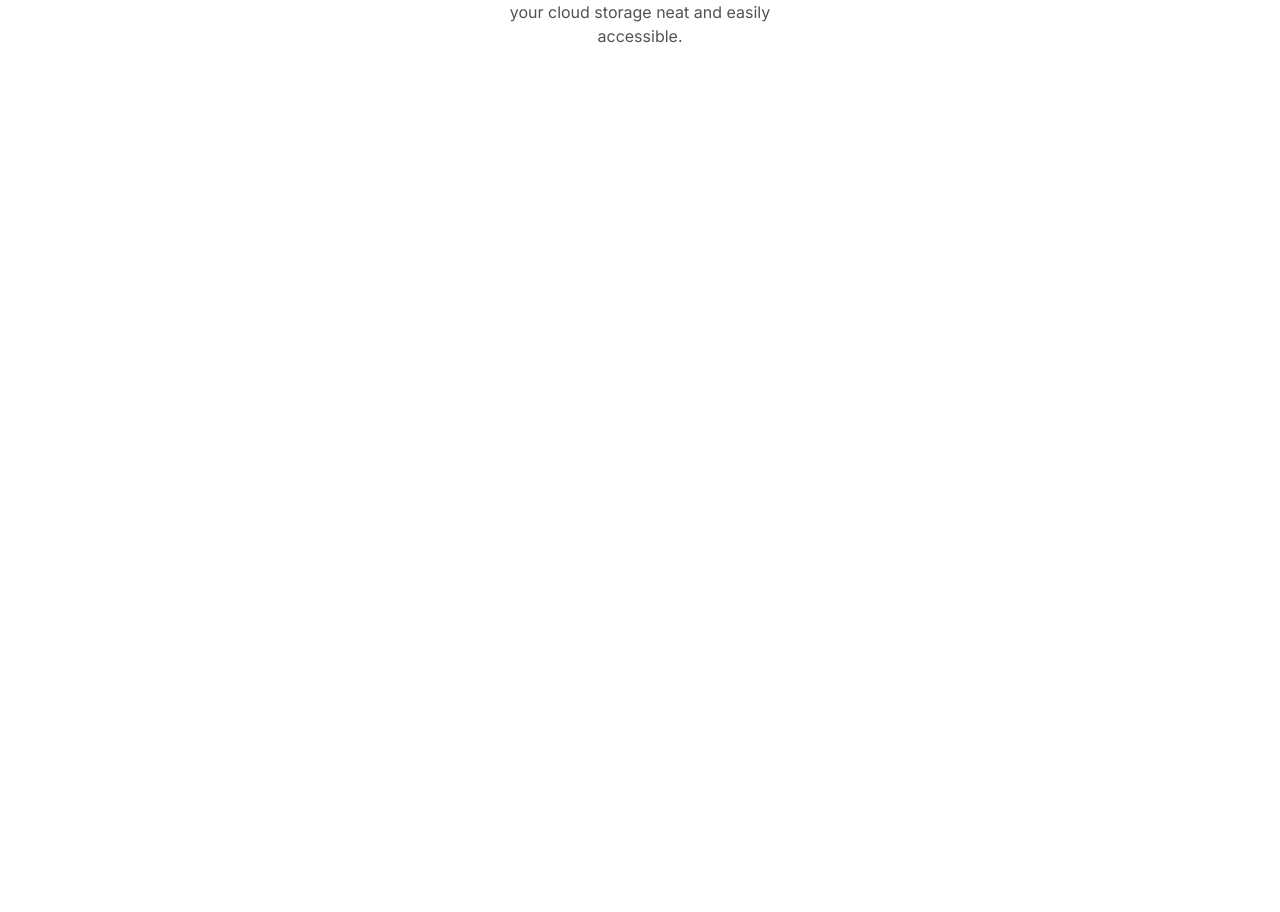
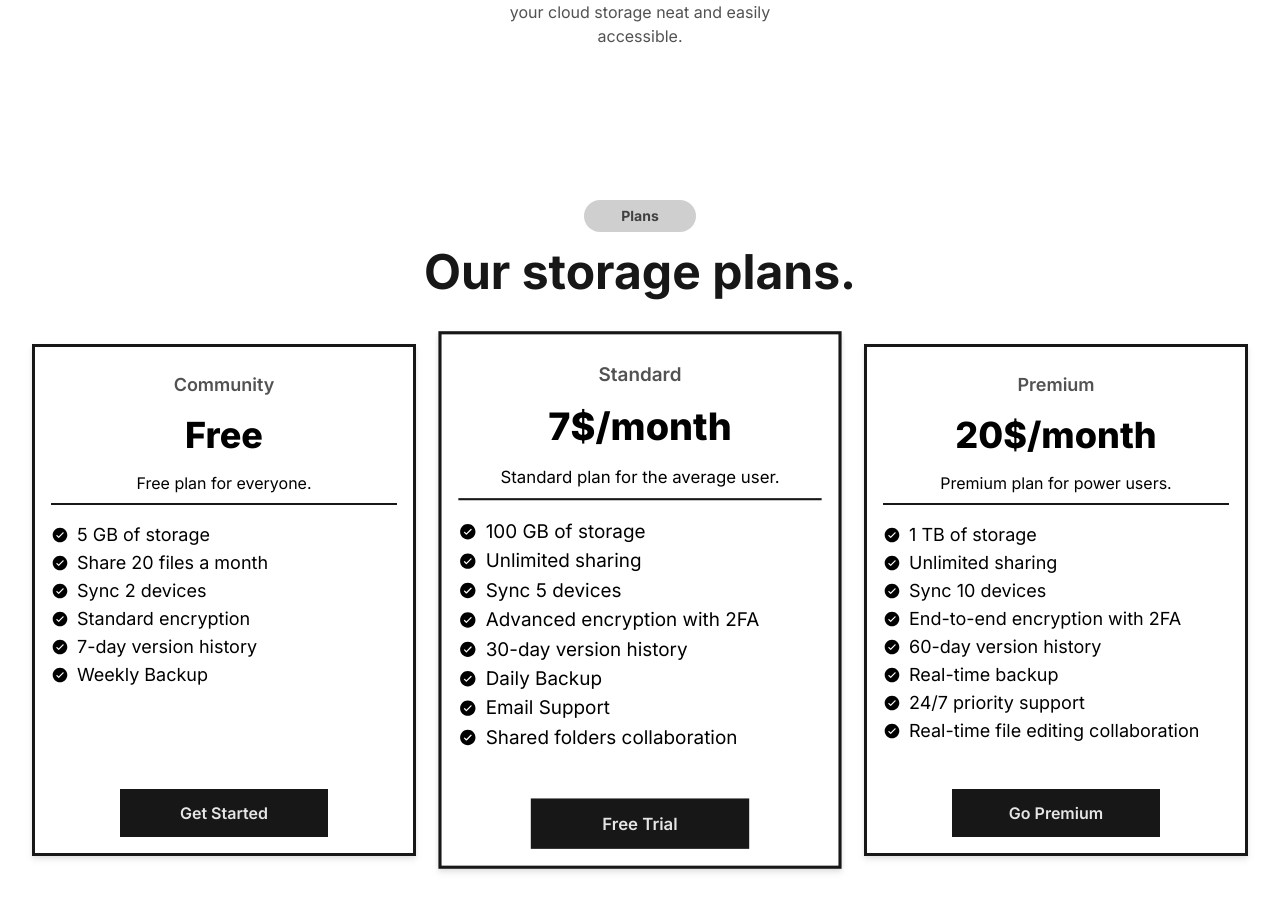
Before and after one commit to as9284/sky-cloud, a React (Vite) app: page / in a window 1280 px wide. Shown: the part 1488-2400 px from the top of the page. Before the commit the page ends 1616 px from the top, so only its background shows below. Built offline with nearby package versions, Linux system fonts and the light colour scheme.

Commit message:
Finalize the plans section

```diff
--- a/src/components/Features.jsx
+++ b/src/components/Features.jsx
@@ -15,11 +15,9 @@ export const Features = () => {
             backgroundPosition: "0 0,10px 10px",
           }}
           className="absolute inset-0 w-full h-full z-0"
-        ></div>
+        />
         <div className="relative w-full flex flex-col justify-center items-center p-8 z-10">
-          <p className="w-28 h-8 flex flex-col justify-center items-center text-neutral-700 bg-neutral-700/25 rounded-full text-center text-sm font-bold mb-4">
-            Features
-          </p>
+          <p className="feature-tag">Features</p>
           <h2 className="w-full text-4xl md:text-5xl font-bold text-neutral-900 mb-4 md:mb-12">
             Our main features.
           </h2>
--- /dev/null
+++ b/src/components/Plans.jsx
@@ -0,0 +1,213 @@
+import React from "react";
+import { IoIosCheckmarkCircle } from "react-icons/io";
+
+export const Plans = () => {
+  return (
+    <>
+      <div className="relative w-full min-h-dvh m-auto bg-cover flex flex-col justify-center items-center select-none">
+        <div
+          style={{
+            backgroundColor: "#ffffff",
+            opacity: "0.4",
+            backgroundImage:
+              "radial-gradient(#000000 0.5px, transparent 0.5px), radial-gradient(#000000 0.5px, #ffffff 0.5px)",
+            backgroundSize: "20px 20px",
+            backgroundPosition: "0 0,10px 10px",
+          }}
+          className="absolute inset-0 w-full h-full z-0"
+        />
+        <div className="relative w-full flex flex-col justify-center items-center p-8 z-10">
+          <p className="feature-tag">Plans</p>
+          <h2 className="w-full text-4xl md:text-5xl font-bold text-neutral-900 mb-4 md:mb-12 text-center">
+            Our storage plans.
+          </h2>
+          <div className="w-full flex flex-wrap justify-center items-center gap-8">
+            <div className="relative w-96 h-[32rem] bg-white border-[3px] border-neutral-900 drop-shadow-md flex flex-col justify-start items-center p-4 hover:scale-[1.02] duration-200">
+              <div className="w-full flex flex-col justify-center items-center">
+                <h3 className="text-lg font-semibold text-neutral-600 py-2">
+                  Community
+                </h3>
+                <h4 className="text-4xl font-extrabold py-2">Free</h4>
+                <p className="py-2 text-center">Free plan for everyone.</p>
+                <hr className="w-full border-[1px] border-neutral-900" />
+              </div>
+              <div className="w-full flex flex-col justify-center items-start pt-4">
+                <p className="plan-text">
+                  <span>
+                    <IoIosCheckmarkCircle />
+                  </span>
+                  5 GB of storage
+                </p>
+                <p className="plan-text">
+                  <span>
+                    <IoIosCheckmarkCircle />
+                  </span>
+                  Share 20 files a month
+                </p>
+                <p className="plan-text">
+                  <span>
+                    <IoIosCheckmarkCircle />
+                  </span>
+                  Sync 2 devices
+                </p>
+                <p className="plan-text">
+                  <span>
+                    <IoIosCheckmarkCircle />
+                  </span>
+                  Standard encryption
+                </p>
+                <p className="plan-text">
+                  <span>
+                    <IoIosCheckmarkCircle />
+                  </span>
+                  7-day version history
+                </p>
+                <p className="plan-text">
+                  <span>
+                    <IoIosCheckmarkCircle />
+                  </span>
+                  Weekly Backup
+                </p>
+              </div>
+              <button className="absolute bottom-4 w-52 h-12 bg-neutral-900 text-neutral-200 font-semibold hover:bg-neutral-700 focus:bg-neutral-700 active:scale-95 duration-200">
+                Get Started
+              </button>
+            </div>
+
+            <div className="relative w-96 h-[32rem] bg-white border-[3px] border-neutral-900 drop-shadow-md flex flex-col justify-start items-center p-4 scale-105 hover:scale-[1.07] duration-200">
+              <div className="w-full flex flex-col justify-center items-center">
+                <h3 className="text-lg font-semibold text-neutral-600 py-2">
+                  Standard
+                </h3>
+                <h4 className="text-4xl font-extrabold py-2">7$/month</h4>
+                <p className="py-2 text-center">
+                  Standard plan for the average user.
+                </p>
+                <hr className="w-full border-[1px] border-neutral-900" />
+              </div>
+              <div className="w-full flex flex-col justify-center items-start pt-4">
+                <p className="plan-text">
+                  <span>
+                    <IoIosCheckmarkCircle />
+                  </span>
+                  100 GB of storage
+                </p>
+                <p className="plan-text">
+                  <span>
+                    <IoIosCheckmarkCircle />
+                  </span>
+                  Unlimited sharing
+                </p>
+                <p className="plan-text">
+                  <span>
+                    <IoIosCheckmarkCircle />
+                  </span>
+                  Sync 5 devices
+                </p>
+                <p className="plan-text">
+                  <span>
+                    <IoIosCheckmarkCircle />
+                  </span>
+                  Advanced encryption with 2FA
+                </p>
+                <p className="plan-text">
+                  <span>
+                    <IoIosCheckmarkCircle />
+                  </span>
+                  30-day version history
+                </p>
+                <p className="plan-text">
+                  <span>
+                    <IoIosCheckmarkCircle />
+                  </span>
+                  Daily Backup
+                </p>
+                <p className="plan-text">
+                  <span>
+                    <IoIosCheckmarkCircle />
+                  </span>
+                  Email Support
+                </p>
+                <p className="plan-text">
+                  <span>
+                    <IoIosCheckmarkCircle />
+                  </span>
+                  Shared folders collaboration
+                </p>
+              </div>
+              <button className="absolute bottom-4 w-52 h-12 bg-neutral-900 text-neutral-200 font-semibold hover:bg-neutral-700 focus:bg-neutral-700 active:scale-95 duration-200">
+                Free Trial
+              </button>
+            </div>
+
+            <div className="relative w-96 h-[32rem] bg-white border-[3px] border-neutral-900 drop-shadow-md flex flex-col justify-start items-center p-4 hover:scale-[1.02] duration-200">
+              <div className="w-full flex flex-col justify-center items-center">
+                <h3 className="text-lg font-semibold text-neutral-600 py-2">
+                  Premium
+                </h3>
+                <h4 className="text-4xl font-extrabold py-2">20$/month</h4>
+                <p className="py-2 text-center">
+                  Premium plan for power users.
+                </p>
+                <hr className="w-full border-[1px] border-neutral-900" />
+              </div>
+              <div className="w-full flex flex-col justify-center items-start pt-4">
+                <p className="plan-text">
+                  <span>
+                    <IoIosCheckmarkCircle />
+                  </span>
+                  1 TB of storage
+                </p>
+                <p className="plan-text">
+                  <span>
+                    <IoIosCheckmarkCircle />
+                  </span>
+                  Unlimited sharing
+                </p>
+                <p className="plan-text">
+                  <span>
+                    <IoIosCheckmarkCircle />
+                  </span>
+                  Sync 10 devices
+                </p>
+                <p className="plan-text">
+                  <span>
+                    <IoIosCheckmarkCircle />
+                  </span>
+                  End-to-end encryption with 2FA
+                </p>
+                <p className="plan-text">
+                  <span>
+                    <IoIosCheckmarkCircle />
+                  </span>
+                  60-day version history
+                </p>
+                <p className="plan-text">
+                  <span>
+                    <IoIosCheckmarkCircle />
+                  </span>
+                  Real-time backup
+                </p>
+                <p className="plan-text">
+                  <span>
+                    <IoIosCheckmarkCircle />
+                  </span>
+                  24/7 priority support
+                </p>
+                <p className="plan-text">
+                  <span>
+                    <IoIosCheckmarkCircle />
+                  </span>
+                  Real-time file editing collaboration
+                </p>
+              </div>
+              <button className="absolute bottom-4 w-52 h-12 bg-neutral-900 text-neutral-200 font-semibold hover:bg-neutral-700 focus:bg-neutral-700 active:scale-95 duration-200">
+                Go Premium
+              </button>
+            </div>
+          </div>
+        </div>
+      </div>
+    </>
+  );
+};
--- a/src/index.css
+++ b/src/index.css
@@ -12,4 +12,12 @@
   .feature-icon {
     @apply absolute top-6 w-16 h-14 rounded-full text-neutral-700 flex justify-center items-center text-5xl;
   }
+
+  .feature-tag {
+    @apply w-28 h-8 flex flex-col justify-center items-center text-neutral-700 bg-neutral-700/25 rounded-full text-center text-sm font-bold mb-4;
+  }
+
+  .plan-text {
+    @apply w-full flex justify-start items-center gap-2 text-base md:text-lg;
+  }
 }
--- a/src/pages/Home.jsx
+++ b/src/pages/Home.jsx
@@ -2,12 +2,14 @@ import React from "react";
 
 import { Landing } from "../components/Landing";
 import { Features } from "../components/Features";
+import { Plans } from "../components/Plans";
 
 export const Home = () => {
   return (
     <>
       <Landing />
       <Features />
+      <Plans />
     </>
   );
 };
```
Also changed, not shown: src/assets/pattern.webp (deleted).
